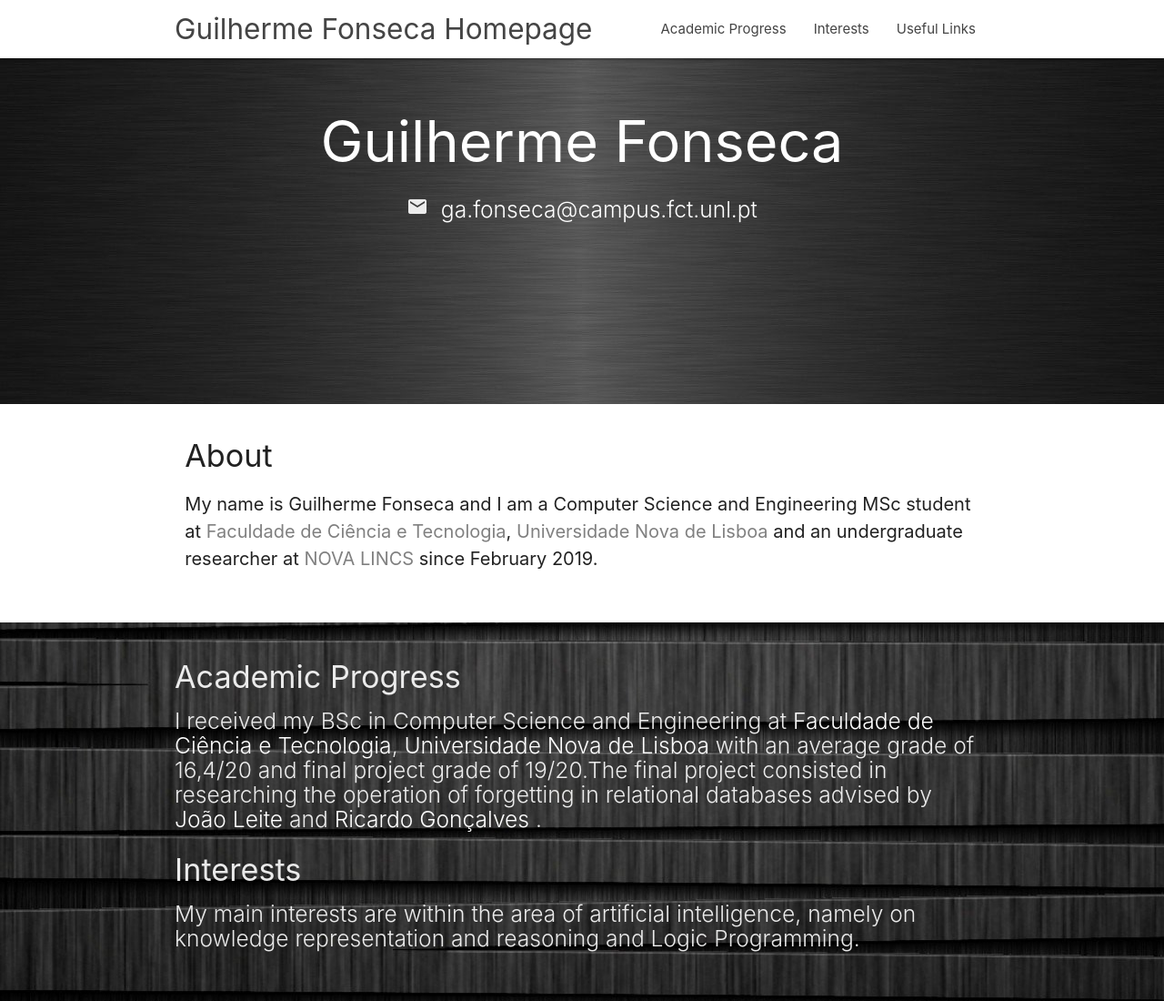
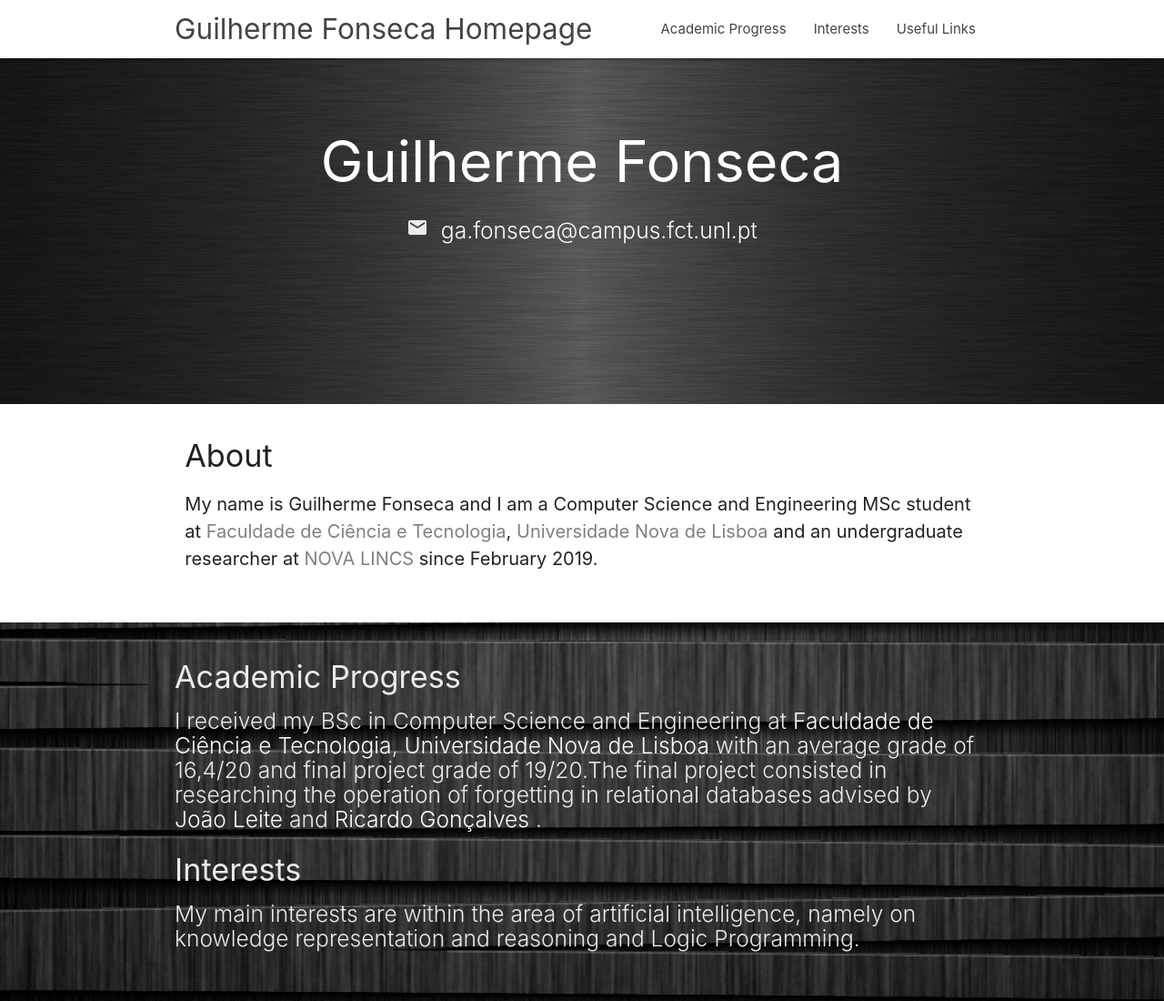
Before and after one commit to JSantosBruv/JSantosBruv.github.io, a plain HTML site: page index.html in a window 1280 px wide. Shown: the top 1100 px of the page at 91% size. Drawn offline with nearby package versions, Linux system fonts and the light colour scheme.

Commit message:
Add files via upload

```diff
--- a/index.html
+++ b/index.html
@@ -34,7 +34,7 @@
     <div class="section no-pad-bot">
       <div class="container">
         <br><br>
-        <h1 class="header center" style="color:white">Guilherme Fonseca</h1>
+        <h1 class="header center" style="color:white;padding-top:2.5%">Guilherme Fonseca</h1>
         <div class=" center">
            <h5 class="header col s12 light "> <i class="material-icons">	email</i>&nbsp <a  style="color:white"href="mailto:ga.fonseca@campus.fct.unl.pt" target="_blank">ga.fonseca@campus.fct.unl.pt</a></h5>
         </div>
```
